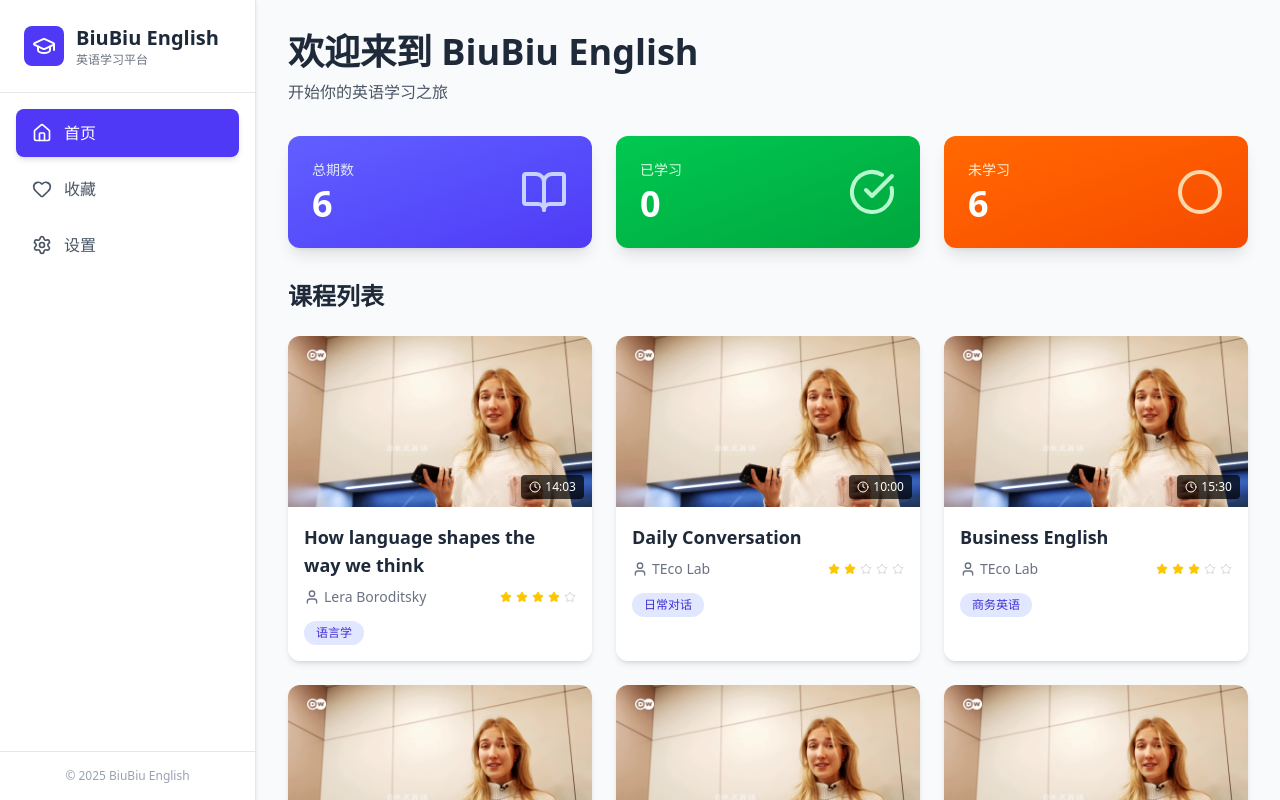
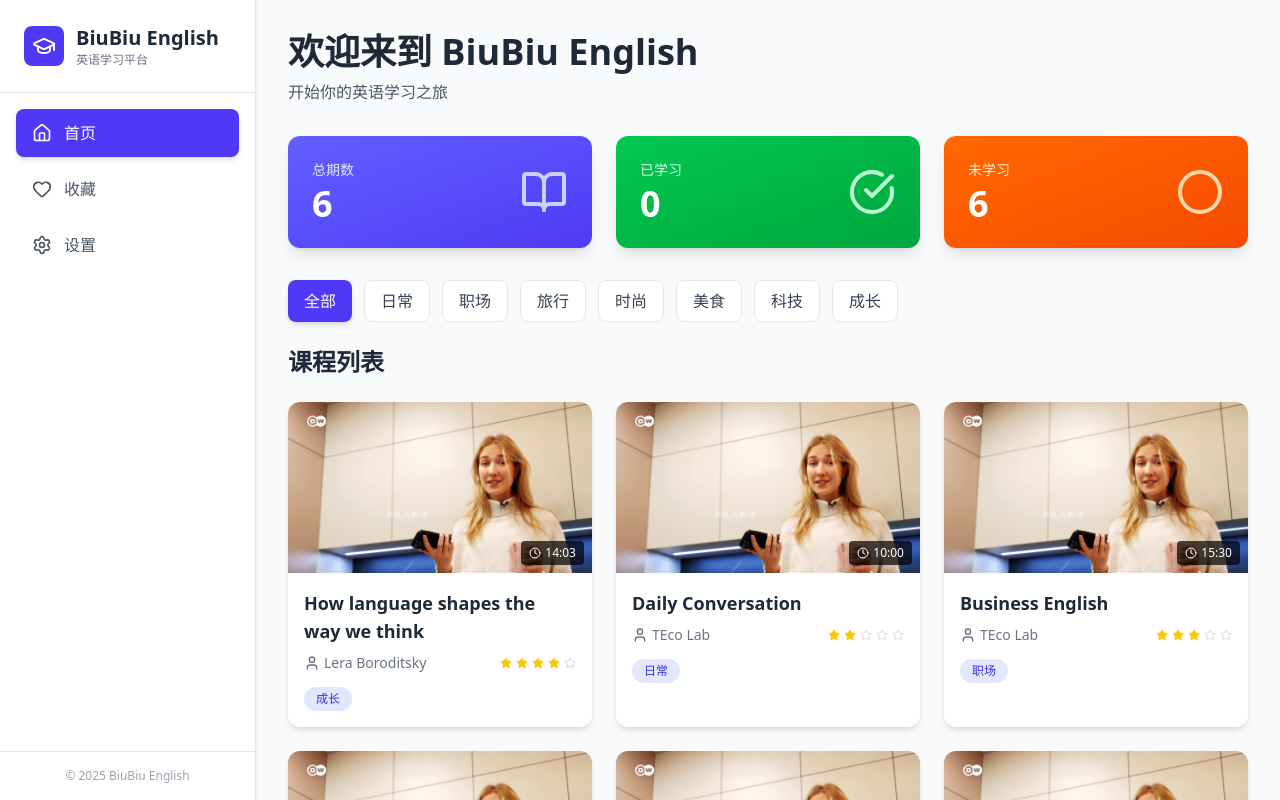
Before and after one commit to jk705517/English-App, a React (Vite) app: page / in a window 1280 px wide. Built offline with nearby package versions, Linux system fonts and the light colour scheme.

Commit message:
Optimize categories and update mock data

```diff
--- a/src/data/mockData.js
+++ b/src/data/mockData.js
@@ -8,7 +8,7 @@ export const mockVideos = [
         author: "Lera Boroditsky",
         level: "⭐⭐⭐⭐",
         difficulty: 4,
-        category: "语言学",
+        category: "成长",
         isLearned: false,
         // 调整后的时间轴，适配本地测试视频
         transcript: [
@@ -27,8 +27,8 @@ export const mockVideos = [
         ]
     },
     // 占位数据
-    { id: 2, title: "Daily Conversation", cover: "/cover.jpg", videoUrl: "", duration: "10:00", author: "TEco Lab", level: "⭐⭐", difficulty: 2, category: "日常对话", isLearned: true },
-    { id: 3, title: "Business English", cover: "/cover.jpg", videoUrl: "", duration: "15:30", author: "TEco Lab", level: "⭐⭐⭐", difficulty: 3, category: "商务英语", isLearned: false },
+    { id: 2, title: "Daily Conversation", cover: "/cover.jpg", videoUrl: "", duration: "10:00", author: "TEco Lab", level: "⭐⭐", difficulty: 2, category: "日常", isLearned: true },
+    { id: 3, title: "Business English", cover: "/cover.jpg", videoUrl: "", duration: "15:30", author: "TEco Lab", level: "⭐⭐⭐", difficulty: 3, category: "职场", isLearned: false },
     { id: 4, title: "Travel Vlog", cover: "/cover.jpg", videoUrl: "", duration: "08:20", author: "TEco Lab", level: "⭐⭐", difficulty: 2, category: "旅行", isLearned: false },
     { id: 5, title: "Tech News", cover: "/cover.jpg", videoUrl: "", duration: "12:45", author: "TEco Lab", level: "⭐⭐⭐⭐", difficulty: 4, category: "科技", isLearned: false },
     { id: 6, title: "Cooking Class", cover: "/cover.jpg", videoUrl: "", duration: "20:10", author: "TEco Lab", level: "⭐", difficulty: 1, category: "美食", isLearned: true },
--- a/src/pages/Home.jsx
+++ b/src/pages/Home.jsx
@@ -5,12 +5,21 @@ import { BookOpen, CheckCircle, Circle } from 'lucide-react';
 
 function Home() {
     const [learnedVideoIds, setLearnedVideoIds] = useState([]);
+    const [selectedCategory, setSelectedCategory] = useState('全部');
+
+    // 分类列表
+    const categories = ['全部', '日常', '职场', '旅行', '时尚', '美食', '科技', '成长'];
 
     // 从 localStorage 读取已学习的视频 ID 列表
     useEffect(() => {
         const storedIds = JSON.parse(localStorage.getItem('learnedVideoIds') || '[]');
         setLearnedVideoIds(storedIds);
     }, []);
+
+    // 筛选视频
+    const filteredVideos = selectedCategory === '全部'
+        ? mockVideos
+        : mockVideos.filter(video => video.category === selectedCategory);
 
     // 计算统计数据
     const totalVideos = mockVideos.length;
@@ -62,6 +71,24 @@ function Home() {
                 </div>
             </div>
 
+            {/* 分类筛选 */}
+            <div className="mb-6">
+                <div className="flex flex-wrap gap-3">
+                    {categories.map((category) => (
+                        <button
+                            key={category}
+                            onClick={() => setSelectedCategory(category)}
+                            className={`px-4 py-2 rounded-lg font-medium transition-all duration-200 ${selectedCategory === category
+                                    ? 'bg-indigo-600 text-white shadow-md'
+                                    : 'bg-white text-gray-700 hover:bg-gray-100 border border-gray-200'
+                                }`}
+                        >
+                            {category}
+                        </button>
+                    ))}
+                </div>
+            </div>
+
             {/* 视频列表标题 */}
             <div className="mb-6">
                 <h2 className="text-2xl font-bold text-gray-800">课程列表</h2>
@@ -69,7 +96,7 @@ function Home() {
 
             {/* 视频卡片网格 */}
             <div className="grid grid-cols-1 md:grid-cols-2 lg:grid-cols-3 gap-6">
-                {mockVideos.map((video) => (
+                {filteredVideos.map((video) => (
                     <VideoCard
                         key={video.id}
                         video={{
```
